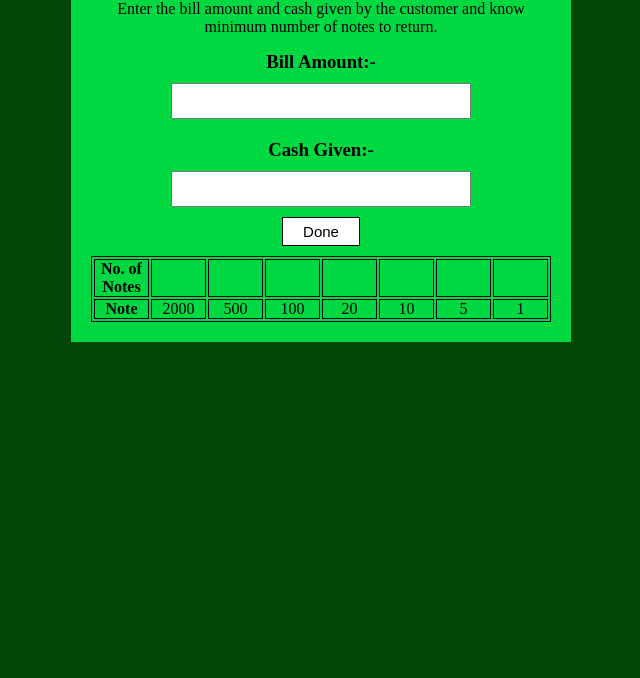
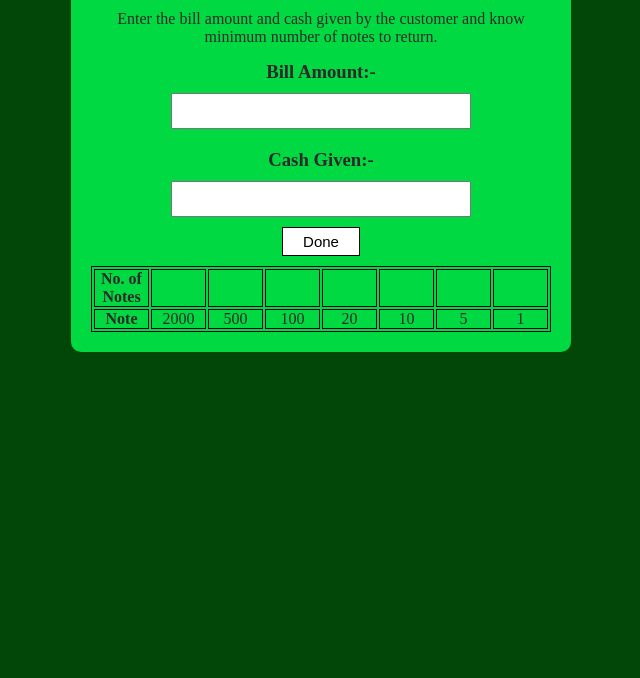
Before and after one commit to SauravKumar-max/cash-register-manager, a plain HTML site: page index.html in a window 1280 px wide. Shown: the part 122-800 px from the top of the page, without its empty margins (319-959 px from the left). Drawn offline with Linux system fonts and the light colour scheme.

Commit message:
final commit

```diff
--- a/style.css
+++ b/style.css
@@ -6,15 +6,17 @@
 
 body{
     background: rgb(2, 71, 8);
+    color: #2e2a2a;
 }
 
 .container{
     width: 100%;
     max-width: 500px;
-    margin: 40px auto;
+    margin: 50px auto;
     text-align: center;
     padding: 20px;
     background: rgba(2, 221, 68, 0.979);
+    border-radius: 10px;
 }
 
 h1{
```
